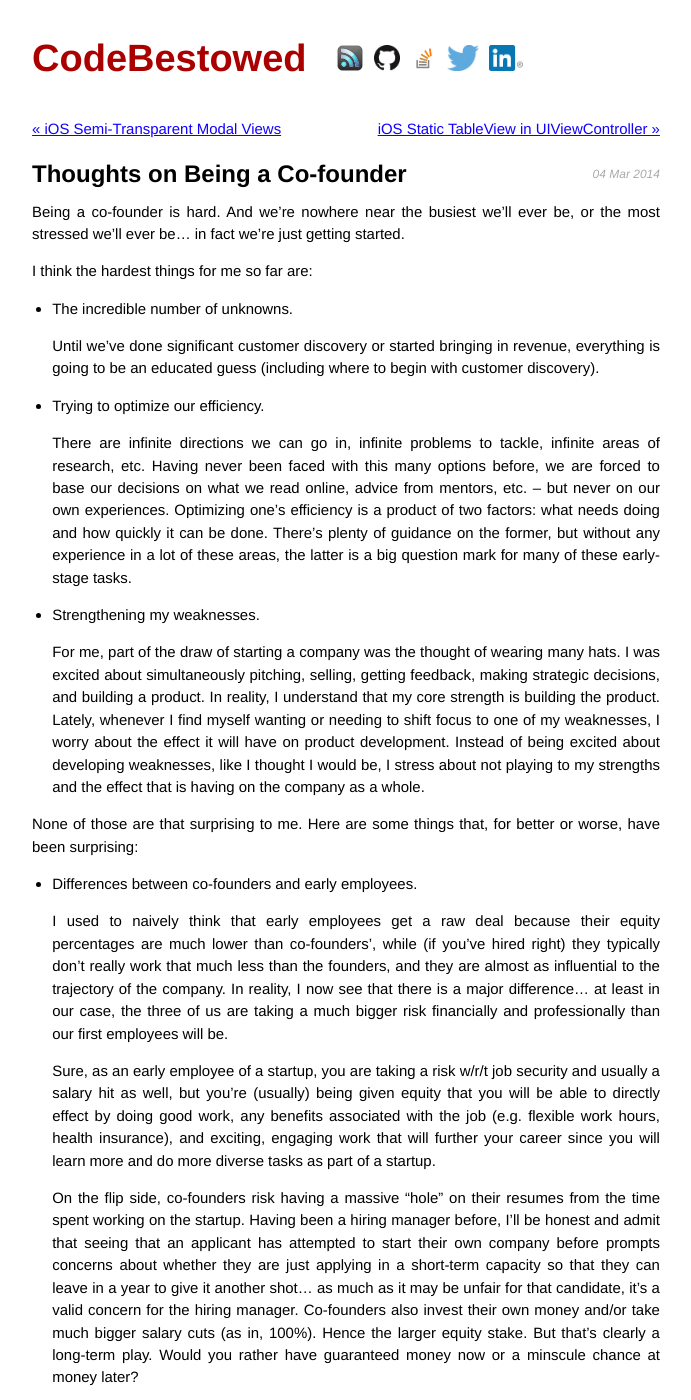
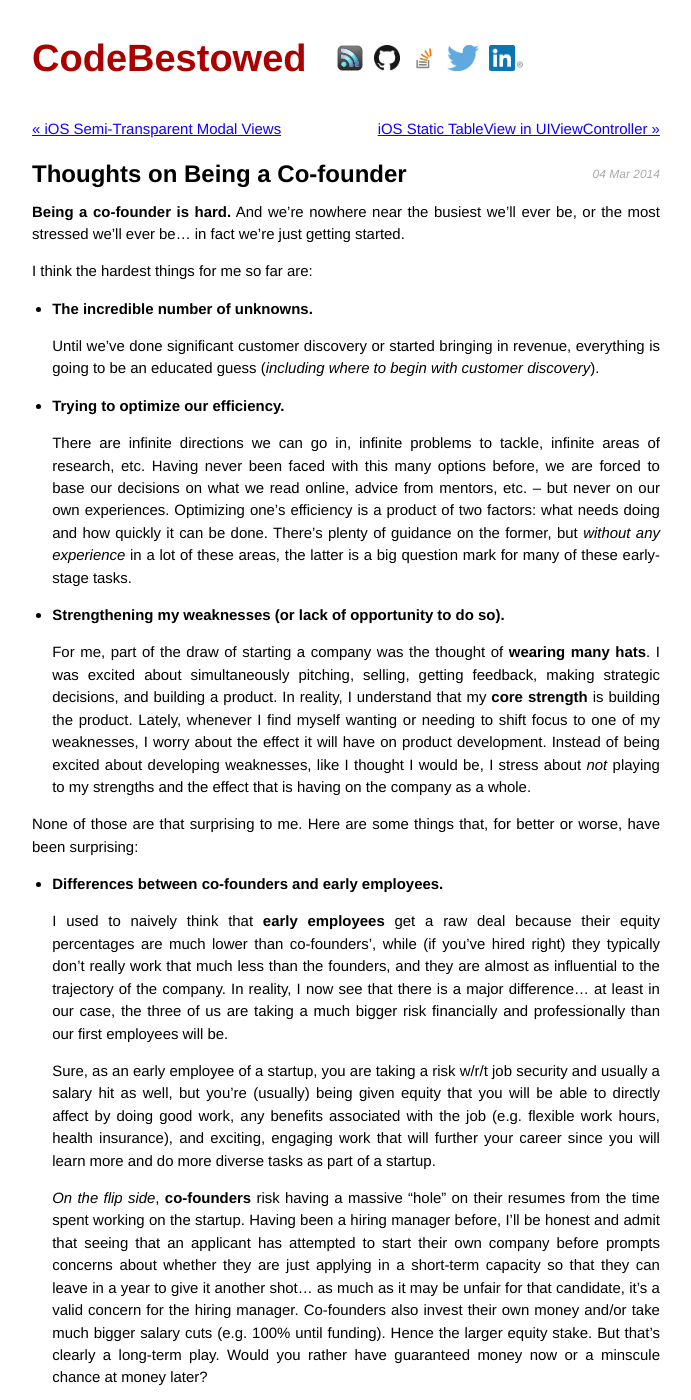
Before and after one commit to etipton/etipton.github.io, a Jekyll site: the page built from _posts/2014-03-04-thoughts-on-being-a-co-founder.markdown, in a window 1280 px wide and 1400 px high. Shown: the whole window, without its empty margins (294-985 px from the left). Built offline with Jekyll 4.4.1, drawn with Linux system fonts in a browser that asks for light colours; nearby versions of some CDN libraries; Markdown is read by kramdown in place of the engine named in the settings; comment, search, counter and statistics services are not loaded; some of the changed text lies outside the part shown.

Commit message:
bold is fun!

```diff
--- a/_posts/2014-03-04-thoughts-on-being-a-co-founder.markdown
+++ b/_posts/2014-03-04-thoughts-on-being-a-co-founder.markdown
@@ -5,71 +5,71 @@ date:   2014-03-04 23:00:00
 categories: culture entrepreneurship
 ---
 
-Being a co-founder is hard. And we're nowhere near the busiest we'll ever be, or the most stressed we'll ever be... in
-fact we're just getting started.
+**Being a co-founder is hard.** And we're nowhere near the busiest we'll ever be, or the most stressed we'll ever be...
+in fact we're just getting started.
 
 I think the hardest things for me so far are:
 
-- The incredible number of unknowns.
+- **The incredible number of unknowns.**
 
   Until we've done significant customer discovery or started bringing in revenue, everything is going to be an educated
-  guess (including where to begin with customer discovery).
+  guess (_including where to begin with customer discovery_).
 
-- Trying to optimize our efficiency.
+- **Trying to optimize our efficiency.**
 
   There are infinite directions we can go in, infinite problems to tackle, infinite areas of research, etc. Having
   never been faced with this many options before, we are forced to base our decisions on what we read online, advice
   from mentors, etc. -- but never on our own experiences. Optimizing one's efficiency is a product of two factors: what
-  needs doing and how quickly it can be done. There's plenty of guidance on the former, but without any experience in a
-  lot of these areas, the latter is a big question mark for many of these early-stage tasks.
+  needs doing and how quickly it can be done. There's plenty of guidance on the former, but _without any experience_ in
+  a lot of these areas, the latter is a big question mark for many of these early-stage tasks.
 
-- Strengthening my weaknesses.
+- **Strengthening my weaknesses (or lack of opportunity to do so).**
 
-  For me, part of the draw of starting a company was the thought of wearing many hats. I was excited about
+  For me, part of the draw of starting a company was the thought of **wearing many hats**. I was excited about
   simultaneously pitching, selling, getting feedback, making strategic decisions, and building a product. In reality, I
-  understand that my core strength is building the product. Lately, whenever I find myself wanting or needing to shift
-  focus to one of my weaknesses, I worry about the effect it will have on product development. Instead of being excited
-  about developing weaknesses, like I thought I would be, I stress about not playing to my strengths and the
+  understand that my **core strength** is building the product. Lately, whenever I find myself wanting or needing to
+  shift focus to one of my weaknesses, I worry about the effect it will have on product development. Instead of being
+  excited about developing weaknesses, like I thought I would be, I stress about _not_ playing to my strengths and the
   effect that is having on the company as a whole.
 
 None of those are that surprising to me. Here are some things that, for better or worse, have been surprising:
 
-- Differences between co-founders and early employees.
+- **Differences between co-founders and early employees.**
 
-  I used to naively think that early employees get a raw deal because their equity percentages are much lower than
+  I used to naively think that **early employees** get a raw deal because their equity percentages are much lower than
   co-founders', while (if you've hired right) they typically don't really work that much less than the founders, and
   they are almost as influential to the trajectory of the company. In reality, I now see that there is a major
   difference... at least in our case, the three of us are taking a much bigger risk financially and professionally than
   our first employees will be.
 
   Sure, as an early employee of a startup, you are taking a risk w/r/t job security and usually a salary hit as well,
-  but you're (usually) being given equity that you will be able to directly effect by doing good work, any benefits
+  but you're (usually) being given equity that you will be able to directly affect by doing good work, any benefits
   associated with the job (e.g. flexible work hours, health insurance), and exciting, engaging work that will further
   your career since you will learn more and do more diverse tasks as part of a startup.
 
-  On the flip side, co-founders risk having a massive "hole" on their resumes from the time spent working on the
+  _On the flip side_, **co-founders** risk having a massive "hole" on their resumes from the time spent working on the
   startup. Having been a hiring manager before, I'll be honest and admit that seeing that an applicant has attempted to
   start their own company before prompts concerns about whether they are just applying in a short-term capacity so that
   they can leave in a year to give it another shot... as much as it may be unfair for that candidate, it's a valid
-  concern for the hiring manager. Co-founders also invest their own money and/or take much bigger salary cuts (as in,
-  100%). Hence the larger equity stake. But that's clearly a long-term play. Would you rather have guaranteed money now
-  or a minscule chance at money later?
+  concern for the hiring manager. Co-founders also invest their own money and/or take much bigger salary cuts (e.g.
+  100% until funding). Hence the larger equity stake. But that's clearly a long-term play. Would you rather have
+  guaranteed money now or a minscule chance at money later?
 
-  My advice to early employees who feel like they deserve more equity than they are being offered is to ask themselves
-  if they would be willing or able to work for free for closer to founder-level equity. I'd guess that most people
-  would have to answer "no" to that one. If you can answer "yes" and you're a risk-taker, and you believe in the
-  company, present that option to them! They might consider it. I know I'd probably give up significant equity (that
-  vests) for free work at this point in our startup. :)
+  **My advice** to early employees _(let's pretend I'm qualified to give it)_ who feel like they deserve more equity
+  than they are being offered is to ask themselves if they would be willing or able to work for free for closer to
+  founder-level equity. I'd guess that most people would have to answer "no" to that one. If you can answer "yes" and
+  you're a risk-taker, and you believe in the company, present that option to them! They might consider it. I know I'd
+  probably give up significant equity (that vests) for **free work** at this point in our startup. :)
 
-- Financial worries.
+- **Financial worries.**
 
   Personally I've always been a little more willing to take risks than my friends when it comes to money so I wasn't
   too worried about my personal finances when I started this journey, and I'm still not. What I _am_ concerned about is
   my co-founders' finances, the business revenue model, our runway, etc. I'm probably an investor's ideal founder in
   this regard because I tend to worry about other peoples' money more than my own. But I legitimately do worry about it
-  and sometimes I have to just take myself back to the basics and remember to Keep It Simple, Stupid. I have to remind
-  myself of the characteristics that the three of us (founders) have. We're smart, resourceful, professional,
-  hard-working, kind, and have a "hustler's" attitude and therefore it's inevitable that we'll find a way to make
+  and sometimes I have to just take myself back to the basics and remember to **Keep It Simple, Stupid**. I have to
+  remind myself of the characteristics that the three of us (founders) have. We're _smart, resourceful, professional,
+  hard-working, kind, and have a "hustler's" attitude_ and therefore it's inevitable that we'll find a way to make
   things work*.
 
-  *Disclaimer: We _have_ to believe this. We have no choice. :)
+  \***Disclaimer:** We _have_ to believe this. We have no choice. :)
```
